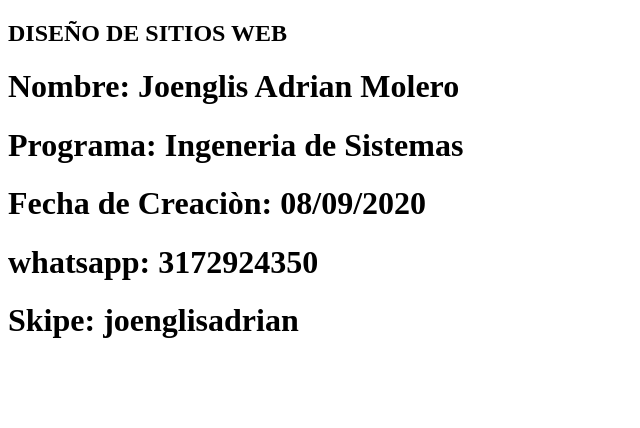
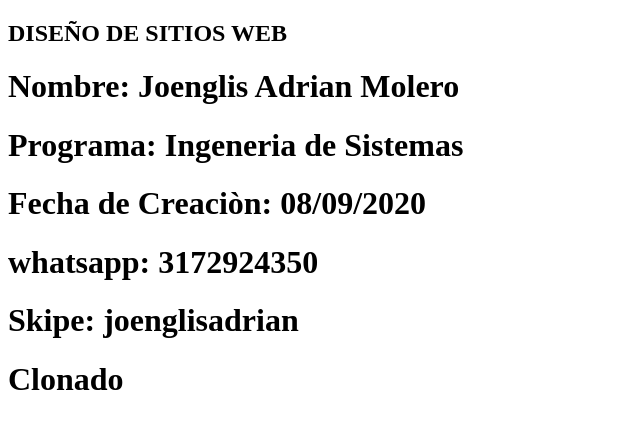
Before and after one commit to joemoles/DSW-JoenglisMolero, a plain HTML site: page index.html in a window 1280 px wide. Shown: the whole page, without its empty margins (0-640 px from the left). Drawn offline with Linux system fonts and the light colour scheme.

Commit message:
Clonacion Prueba

```diff
--- a/index.html
+++ b/index.html
@@ -12,5 +12,6 @@
         <h1>Fecha de Creaciòn: 08/09/2020</h1>
         <h1>whatsapp: 3172924350</h1>
         <h1>Skipe: joenglisadrian</h1>
+        <h1>Clonado</h1>
     </body>
     </html>
```
